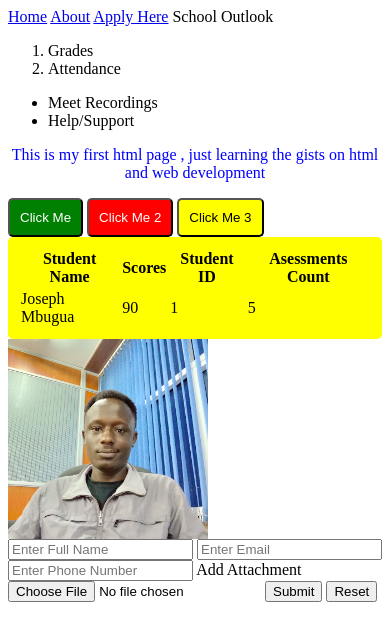
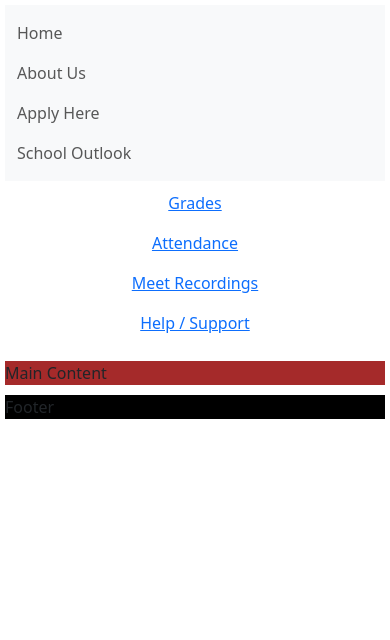
Before and after one commit to josephbill/merlin-landingpage, a plain HTML site: page index.html in a window 390 px wide. Drawn offline with nearby package versions, Linux system fonts and the light colour scheme.

Commit message:
added bootstrap and css grid for responsiveness and layouting

```diff
--- a/index.html
+++ b/index.html
@@ -5,85 +5,119 @@
          <!-- stylings , fonts , : link to css pages for styling purposes  -->
           <!-- title of the window/active tab of the webpage -->
            <title>Merlin Class Home</title>
+           <meta name="viewport" content="width=device-width, initial-scale=1.0">
+           <!-- Latest compiled and minified CSS -->
+           <link href="https://cdn.jsdelivr.net/npm/bootstrap@5.3.3/dist/css/bootstrap.min.css" rel="stylesheet">
+
+           <!-- Latest compiled JavaScript -->
+           <script src="https://cdn.jsdelivr.net/npm/bootstrap@5.3.3/dist/js/bootstrap.bundle.min.js"></script>
            <!-- internal css -->
             <style>
+                /* 1. Make the container div become a grid container */
+                #grid-container {
+                    display: grid;
+                    grid-template-areas:
+                    'n n n n'
+                    's m m m'
+                    'f f f f'
+                    ;
+                }
+                #navbar {
+                    grid-area: n;
+                    margin: 5px;
+                }
+                #sideMenu {
+                    grid-area: s;
+                    margin: 5px;
+
+                }
+                #mainContent {
+                    background-color: brown;
+                    grid-area: m;
+                    margin: 5px;
+
+                }
+                #footer {
+                    background-color: chartreuse;
+                    grid-area: f;
+                    margin: 5px;
+                }
+
+                #flex-container{
+                    display: flex;
+                    flex-direction: column;
+                    justify-content: space-evenly;
+                }
+
+                /* media queries */
+                @media screen and (max-width: 768px){
+                    #grid-container{
+                        display: grid;
+                        grid-template-areas:
+                        'n n n n'
+                        's s s s'
+                        'm m m m'
+                        'f f f f'
+                        ;
+                    }
+                    #footer{
+                        background-color: black;
+                    }
+
+                }
             </style>
             <link rel="stylesheet" href="css/style.css" />
     </head>
     <body>
-        <!-- the body element : this is used to showcase all html elements that the user can see/ interact with
-         inside the web application
-        -->
-
-           <!-- Div : division : partion section in your webpage  -->
-
-            <div>
-               <!--  host other elements : navbar -->
-                <!--navbar link / anchor links -->
-               <nav>
-                    <a href="index.html">Home</a>
-                    <a href="public/about.html">About</a>
-                    <a href="https://mastercard.com" target="_blank">Apply Here</a>
-                    <a>School Outlook</a>
-                </nav>
-
-            </div>
-
-            <div>
-               <!-- have a side menu list -->
-                <!-- ol -->
-                 <ol>
-                    <li>Grades</li>
-                    <li>Attendance</li>
-                 </ol>
-                <!-- ul -->
-                 <ul>
-                    <li>Meet Recordings</li>
-                    <li>Help/Support</li>
+        <div id="grid-container">
+              <div id="navbar">
+                   <!-- A grey horizontal navbar that becomes vertical on small screens -->
+<nav class="navbar navbar-expand-sm bg-light justify-content-center">
+  <div class="container-fluid">
+    <!-- Links -->
+    <ul class="navbar-nav">
+      <li class="nav-item">
+        <a class="nav-link" href="index.html">Home</a>
+      </li>
+      <li class="nav-item">
+        <a class="nav-link" href="#">About Us</a>
+      </li>
+      <li class="nav-item">
+        <a class="nav-link" href="#">Apply Here</a>
+      </li>
+      <li class="nav-item">
+        <a class="nav-link" href="#">School Outlook</a>
+      </li>
     </ul>
   </div>
-
+</nav>
+              </div>
+              <div id="sideMenu">
+                   <div id="flex-container">
                             <div>
-                <!-- Main Content -->
-                <!-- paragraph elements : this is an example block level element  -->
-                    <p style="color: blue; text-align: center;">This is my first html page , just learning the gists on html and web development</p>
-                    <!-- button elements : this is an example of an inline element -->
-                    <button>Click Me</button>
-                    <button id="btn2">Click Me 2</button>
-                    <button class="generalStyle">Click Me 3</button>
-                    <!-- table element -->
-                     <table class="generalStyle">
-                        <tr>
-                            <!-- columns -->
-                             <th>Student Name</th>
-                             <th>Scores</th>
-                             <th>Student ID</th>
-                             <th>Asessments Count</th>
-                        </tr>
-                        <tr>
-                             <td>Joseph Mbugua</td>
-                             <td>90</td>
-                             <td>1</td>
-                             <td>5</td>
-                        </tr>
-
-                     </table>
-                     <img src="assets/unnamed.jpg" alt="My profile pic" width="200" height="200"/>
-
+                                 <p class="text-center">
+                                    <a href="#">Grades</a>
+                                 </p>
                             </div>
-
                             <div>
-                <!-- footer / contact us section -->
-                 <!-- form / contact us form -->
-                  <form>
-                      <input type="text" placeholder="Enter Full Name" name="full_name"/>
-                      <input type="email" placeholder="Enter Email" name="email"  />
-                      <input type="number" placeholder="Enter Phone Number" name="phone" />
-                      <label for="attachment">Add Attachment </label>
-                      <input type="file" placeholder="Add attachment" name="attachement"/>
-                      <input type="submit" value="Submit"/>
-                      <input type="reset" value="Reset"/>
-                  </form>
+                                <p class="text-center">
+                                    <a href="#">Attendance</a>
+                                 </p>
+                            </div>
+                            <div>
+                                <p class="text-center">
+                                    <a href="#">Meet Recordings</a>
+                                 </p>
+                            </div>
+                            <div>
+                                <p class="text-center">
+                                    <a href="#">Help / Support</a>
+                                 </p>
+                            </div>
+                   </div>
+              </div>
+              <div id="mainContent">Main Content</div>
+              <div id="footer">Footer</div>
         </div>
 
     </body>
```
Also changed, not shown: public/about.html (+124 -0 lines), css/style.css (line endings or trailing spaces), 1 other file. Lines whose indentation alone changed are shown as unchanged.
